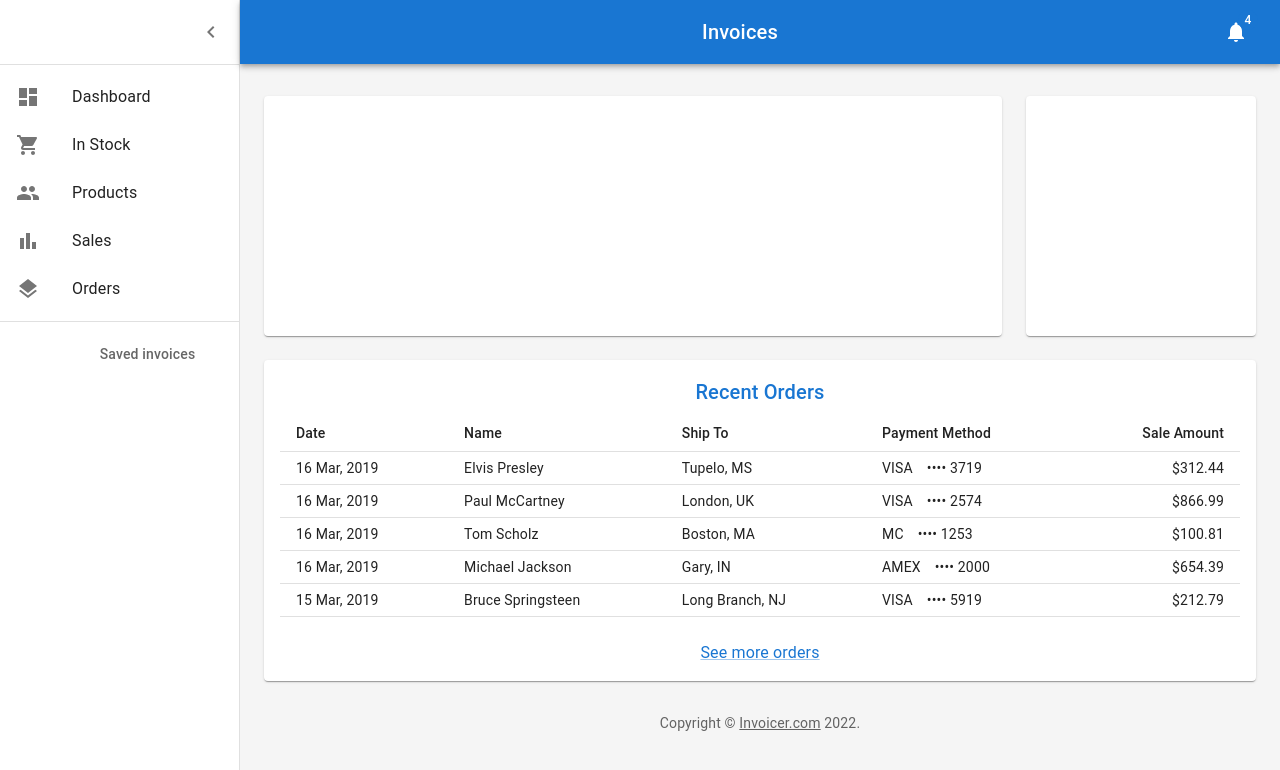
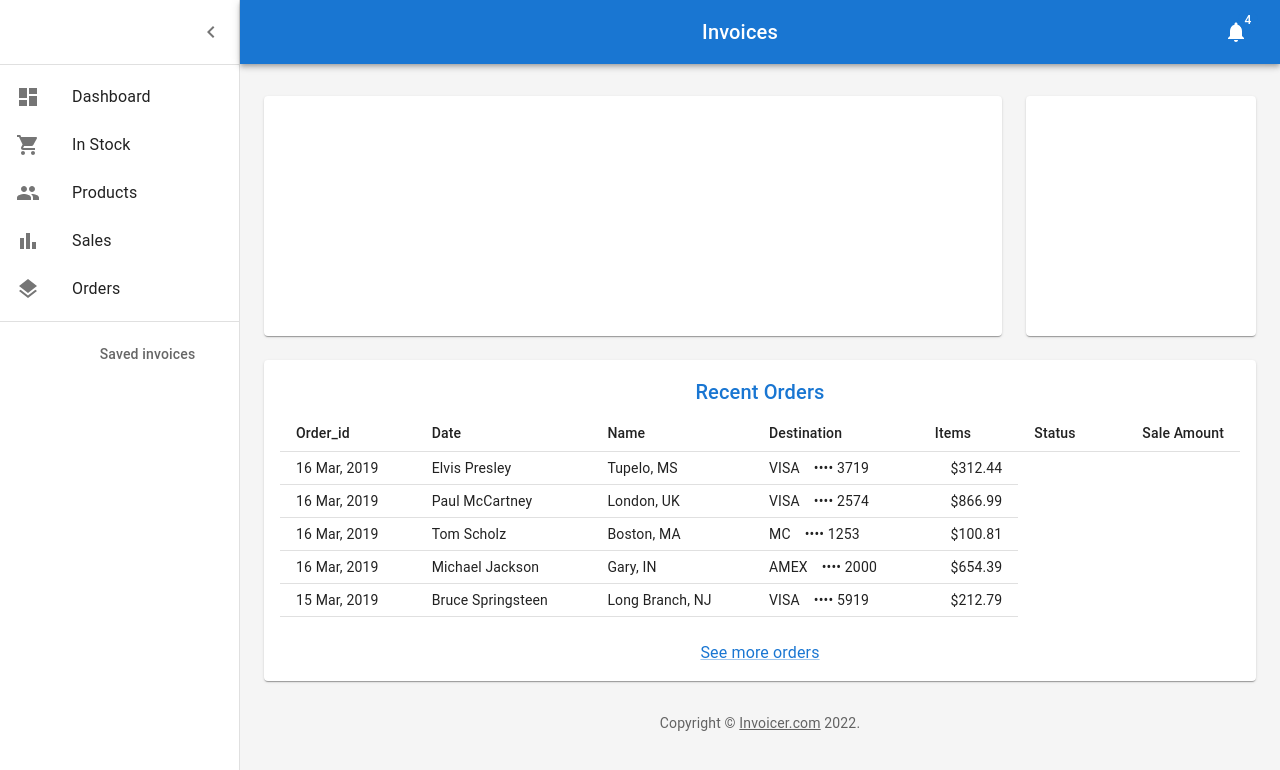
Before and after one commit to kiprogony/invoice-app, a React (Create React App) app: page /dashboard in a window 1280 px wide. Shown: the top 770 px of the page. Built offline with nearby package versions, Linux system fonts and the light colour scheme.

Commit message:
Fit: add table rows

```diff
--- a/src/components/dashboard/Orders.js
+++ b/src/components/dashboard/Orders.js
@@ -59,10 +59,12 @@ export default function Orders() {
       <Table size="small">
         <TableHead>
           <TableRow>
+            <TableCell>Order_id</TableCell>
             <TableCell>Date</TableCell>
             <TableCell>Name</TableCell>
-            <TableCell>Ship To</TableCell>
-            <TableCell>Payment Method</TableCell>
+            <TableCell>Destination</TableCell>
+            <TableCell>Items</TableCell>
+            <TableCell>Status</TableCell>
             <TableCell align="right">Sale Amount</TableCell>
           </TableRow>
         </TableHead>
```
